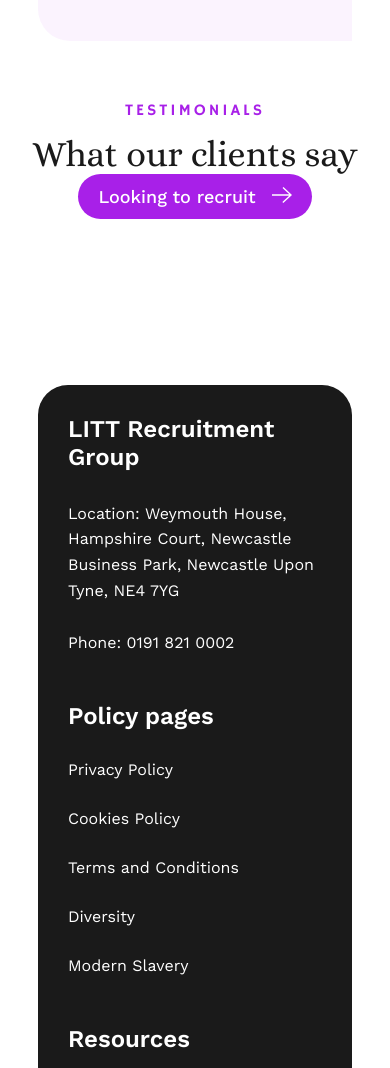
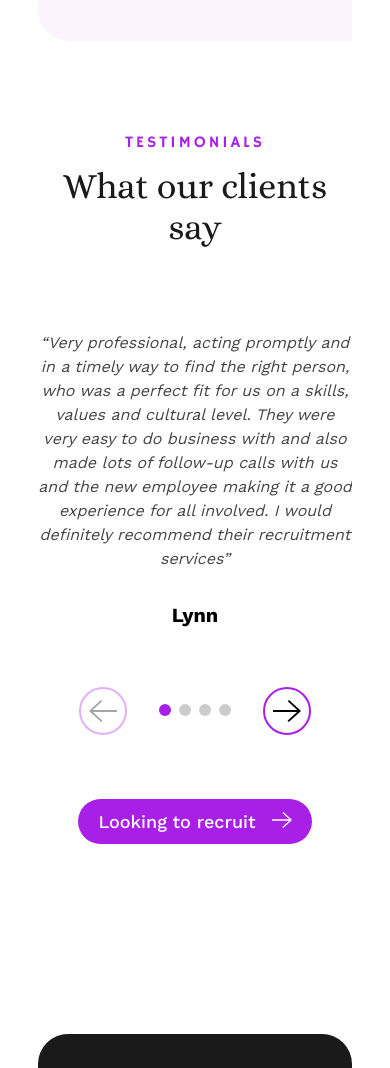
Before and after one commit to srtaps/litt-zadatak, a plain HTML site: page src/pages/services.html in a window 390 px wide. Shown: the part 4649-5717 px from the top of the page. Drawn offline with Linux system fonts and the light colour scheme.

Commit message:
Add Swiper, finish testimonials section

```diff
--- a/src/css/styles.css
+++ b/src/css/styles.css
@@ -136,6 +136,10 @@ button {
 }
 .border-radius-2 {
   border-radius: 32px 0;
+}
+
+.border--purple {
+  border: 2px solid var(--purple-color);
 }
 
 .section-gap {
@@ -602,6 +606,60 @@ button {
   margin-right: auto;
 }
 
+/* TESTIMONIALS */
+.swiper {
+  margin-bottom: 32px;
+}
+.swiper-wrapper {
+  align-items: center;
+}
+.testimonials {
+  padding-top: 32px;
+  padding-bottom: 24px;
+}
+.testimonials__review {
+  max-width: 780px;
+  margin: 48px auto 0;
+  font-style: italic;
+}
+.testimonials__author {
+  margin-top: 32px;
+  font-size: 24px;
+  font-weight: bold;
+}
+.testimonials__controls {
+  margin: 24px auto 32px;
+  justify-content: center;
+  align-items: center;
+  column-gap: 28px;
+}
+.swiper-button-next::after,
+.swiper-button-prev::after {
+  display: none;
+}
+.custom-swiper-button {
+  margin: 0;
+  width: 48px;
+  height: 48px;
+  border-radius: 50%;
+  position: unset;
+}
+.custom-swiper-button svg {
+  width: 28px;
+  height: 28px;
+}
+.swiper-pagination {
+  position: unset;
+  width: unset !important;
+}
+.swiper-pagination-bullet {
+  width: 12px;
+  height: 12px;
+}
+.purple-brand .swiper-pagination-bullet-active {
+  background-color: var(--purple-color);
+}
+
 /* MAIN FOOTER */
 #main-footer {
   font-family: "Work Sans", sans-serif;
@@ -872,6 +930,14 @@ button {
     line-height: 1.3;
   }
 
+  .testimonials__review {
+    max-width: 580px;
+    font-size: 18px;
+  }
+  .testimonials__author {
+    font-size: 20px;
+  }
+
   #main-footer {
     margin: auto auto 20px;
   }
--- a/src/js/script.js
+++ b/src/js/script.js
@@ -59,3 +59,16 @@ if (window.location.pathname.endsWith("marketing.html")) {
     });
   });
 }
+
+const swiper = new Swiper(".swiper", {
+  // If we need pagination
+  pagination: {
+    el: ".swiper-pagination",
+  },
+
+  // Navigation arrows
+  navigation: {
+    nextEl: ".swiper-button-next",
+    prevEl: ".swiper-button-prev",
+  },
+});
--- a/src/pages/services.html
+++ b/src/pages/services.html
@@ -4,10 +4,12 @@
     <meta charset="UTF-8" />
     <meta name="viewport" content="width=device-width, initial-scale=1.0" />
     <title>Services - LITT Recruitment</title>
+    <link rel="stylesheet" href="../css/swiper-bundle.min.css" />
     <link rel="stylesheet" href="../css/styles.css" />
+    <script defer src="../js/swiper-bundle.min.js"></script>
     <script defer src="../js/script.js"></script>
   </head>
-  <body>
+  <body class="purple-brand">
     <header id="header" class="main-header padding-landscape padding-mobile">
       <div class="container max-width-tablet d-flex">
         <div class="main-header__left">
@@ -50,8 +52,8 @@
           <ul class="nav__links d-flex">
             <li>
               <a
-                class="nav__link active-nav color--purple color-hover--purple"
-                href="#"
+                class="nav__link color--gray-1 color-hover--purple"
+                href="../index.html"
                 >Home</a
               >
             </li>
@@ -64,8 +66,8 @@
             </li>
             <li>
               <a
-                class="nav__link color--gray-1 color-hover--purple"
-                href="./services.html"
+                class="nav__link active-nav color--purple color-hover--purple"
+                href="#"
                 >Services</a
               >
             </li>
@@ -404,9 +406,99 @@
         </div>
       </section>
 
-      <section class="testimonials container text-center">
+      <section
+        class="testimonials container padding-landscape padding-mobile max-width-tablet text-center"
+      >
         <p class="section-label color--purple">TESTIMONIALS</p>
         <h2 class="section-title">What our clients say</h2>
+
+        <div class="swiper">
+          <div class="swiper-wrapper">
+            <div class="swiper-slide">
+              <p class="testimonials__review section-text">
+                “Very professional, acting promptly and in a timely way to find
+                the right person, who was a perfect fit for us on a skills,
+                values and cultural level. They were very easy to do business
+                with and also made lots of follow-up calls with us and the new
+                employee making it a good experience for all involved. I would
+                definitely recommend their recruitment services”
+              </p>
+              <p class="testimonials__author">Lynn</p>
+            </div>
+            <div class="swiper-slide">
+              <p class="testimonials__review section-text">
+                “One of the standout qualities of LITT Recruitment Group is
+                their impressive level of responsiveness. From our initial
+                contact, they demonstrated a genuine commitment to understanding
+                our unique recruitment needs. Their team promptly addressed all
+                our inquiries, ensuring that we felt well-supported and valued
+                throughout the entire process. Their proactive communication and
+                efficient follow-up helped create a smooth and streamlined
+                experience that truly set them apart.”
+              </p>
+              <p class="testimonials__author">Geoff</p>
+            </div>
+            <div class="swiper-slide">
+              <p class="testimonials__review section-text">
+                “LITT Recruitment Group are a key partner across multiple
+                disciplines within our business. They fully understand how to
+                represent our business core values and the nature of our
+                opportunities and have been a real asset in building the future
+                of our business.”
+              </p>
+              <p class="testimonials__author">Utilities Business</p>
+            </div>
+            <div class="swiper-slide">
+              <p class="testimonials__review section-text">
+                “We have worked with the team at Litt for some time now. They're
+                incredibly on the ball with communication and bringing
+                candidates forward. It's clear that customer service is
+                important to them and we feel valued as clients.”
+              </p>
+              <p class="testimonials__author">Claire</p>
+            </div>
+          </div>
+
+          <div class="testimonials__controls d-flex">
+            <div class="swiper-button-prev custom-swiper-button border--purple">
+              <svg
+                width="24"
+                height="24"
+                xmlns="http://www.w3.org/2000/svg"
+                shape-rendering="geometricPrecision"
+                text-rendering="geometricPrecision"
+                image-rendering="optimizeQuality"
+                fill-rule="evenodd"
+                clip-rule="evenodd"
+                viewBox="0 0 512 404.43"
+              >
+                <path
+                  fill-rule="nonzero"
+                  d="m68.69 184.48 443.31.55v34.98l-438.96-.54 173.67 159.15-23.6 25.79L0 199.94 218.6.02l23.6 25.79z"
+                />
+              </svg>
+            </div>
+            <div class="swiper-pagination"></div>
+            <div class="swiper-button-next custom-swiper-button border--purple">
+              <svg
+                width="24"
+                height="24"
+                xmlns="http://www.w3.org/2000/svg"
+                shape-rendering="geometricPrecision"
+                text-rendering="geometricPrecision"
+                image-rendering="optimizeQuality"
+                fill-rule="evenodd"
+                clip-rule="evenodd"
+                viewBox="0 0 512 404.39"
+              >
+                <path
+                  fill-rule="nonzero"
+                  d="M438.95 219.45 0 219.99v-34.98l443.3-.55L269.8 25.79 293.39 0 512 199.92 288.88 404.39l-23.59-25.8z"
+                />
+              </svg>
+            </div>
+          </div>
+        </div>
 
         <a href="#" class="button button--purple section-button"
           >Looking to recruit<span class="button-icon"
```
Also changed, not shown: src/css/swiper-bundle.min.css (added), src/js/swiper-bundle.min.js (added).
